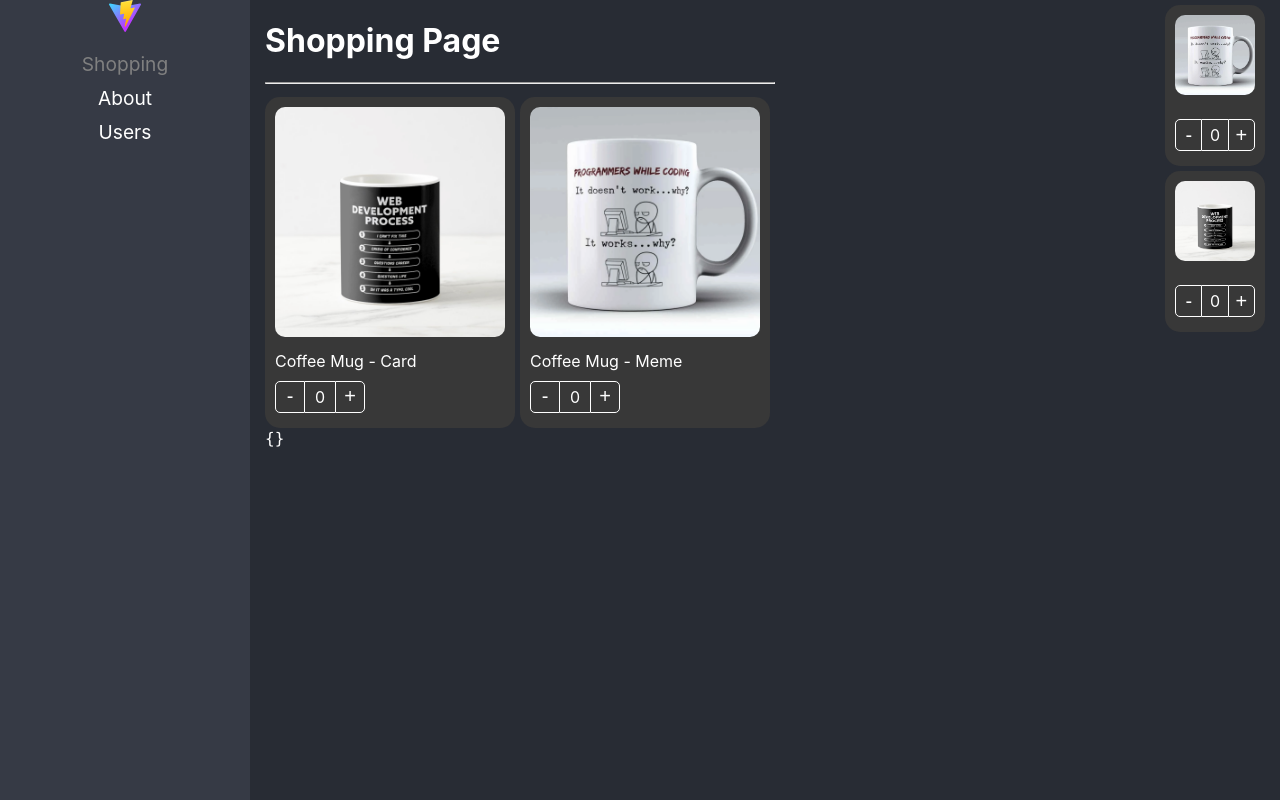
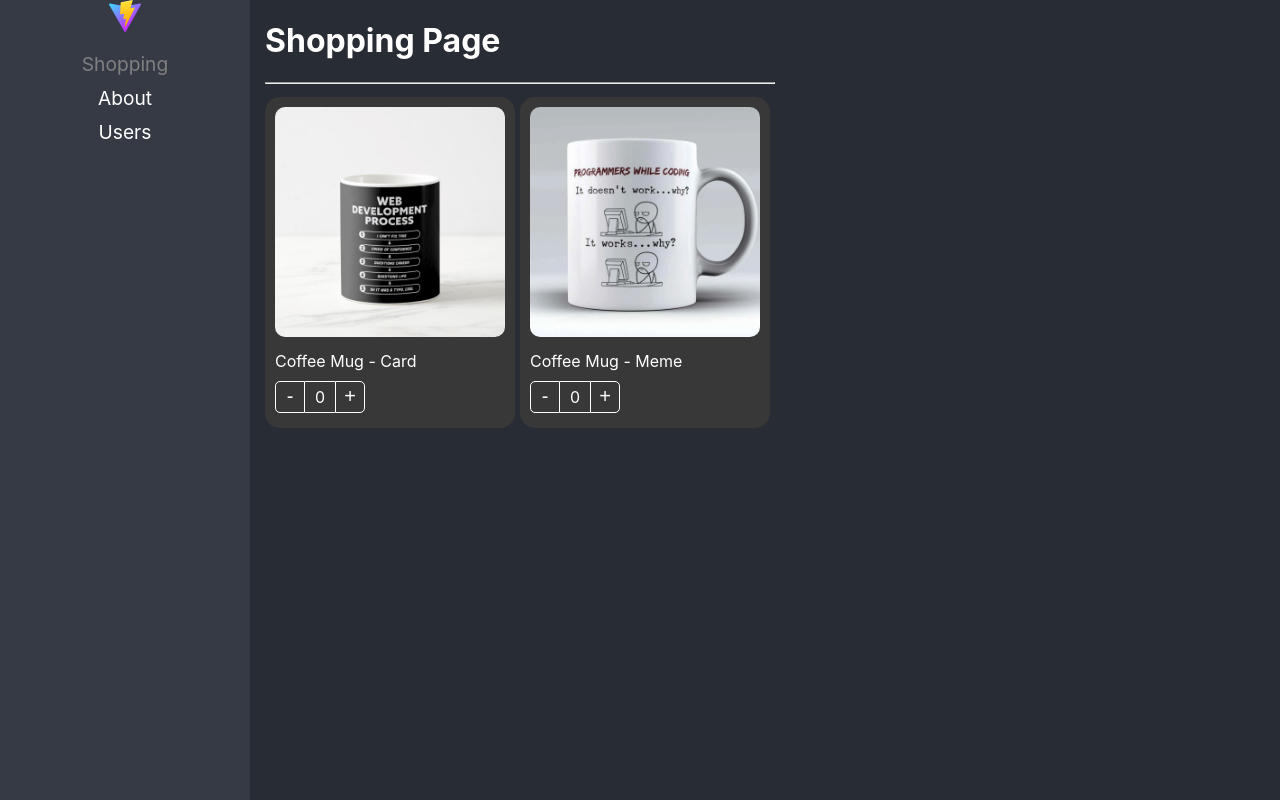
Before and after one commit to fjmn2001/react-pro, a React (Vite) app in the folder apps/section-07/: page /home in a window 1280 px wide. Built offline with nearby package versions, Linux system fonts and the light colour scheme.

Commit message:
show items of shopping cart. Ref sn

```diff
--- a/apps/section-07/src/02-component-patterns/pages/ShoppingPage.tsx
+++ b/apps/section-07/src/02-component-patterns/pages/ShoppingPage.tsx
@@ -80,26 +80,20 @@ export const ShoppingPage = () => {
       </div>
 
       <div className={"shopping-cart"}>
+        {Object.entries(shoppingCart).map(([, product]) => (
           <ProductCard
-          product={product2}
+            key={product.id}
+            product={product}
             className={"bg-dark"}
             style={{ width: "100px" }}
           >
             <ProductImage className={"custom-image"} />
-          <ProductButtons className={"custom-buttons"} />
+            <ProductButtons
+              className={"custom-buttons"}
+              style={{ display: "flex", justifyContent: "center" }}
+            />
           </ProductCard>
-        <ProductCard
-          product={product1}
-          className={"bg-dark"}
-          style={{ width: "100px" }}
-        >
-          <ProductImage className={"custom-image"} />
-          <ProductButtons className={"custom-buttons"} />
-        </ProductCard>
-      </div>
-
-      <div>
-        <code>{JSON.stringify(shoppingCart, null, 5)}</code>
+        ))}
       </div>
     </div>
   );
```
Lines whose indentation alone changed are shown as unchanged.
